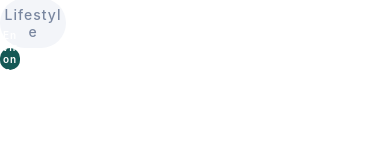
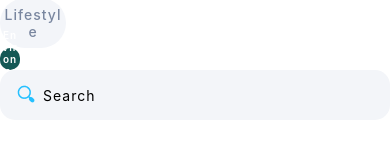
Before and after one commit to gigaamiridze/donation-app, a React Native app: screen / in a window 390 px wide. Shown: the part 191-332 px from the top of the page. Built offline with nearby package versions, Linux system fonts and the light colour scheme.

Commit message:
Added Search input component

```diff
--- a/src/components/index.ts
+++ b/src/components/index.ts
@@ -1,4 +1,5 @@
 export * from './header';
 export * from './button';
+export * from './search';
 export * from './badge';
 export * from './tab';
--- /dev/null
+++ b/src/components/search/Search.tsx
@@ -0,0 +1,17 @@
+import React from 'react';
+import { Pressable, TextInput, Image } from 'react-native';
+import { style } from './style';
+
+function Search() {
+  return (
+    <Pressable style={style.searchInputContainer}>
+      <Image source={require('../../assets/images/search-icon.png')} />
+      <TextInput
+        placeholder='Search'
+        style={style.searchInput}
+      />
+    </Pressable>
+  )
+}
+
+export default Search;
--- /dev/null
+++ b/src/components/search/index.ts
@@ -0,0 +1 @@
+export { default as Search } from './Search';
--- /dev/null
+++ b/src/components/search/style.ts
@@ -0,0 +1,21 @@
+import { StyleSheet } from 'react-native';
+
+export const style = StyleSheet.create({
+  searchInputContainer: {
+    height: 50,
+    borderRadius: 15,
+    paddingHorizontal: 16,
+    backgroundColor: '#F3F5F9',
+    flexDirection: 'row',
+    alignItems: 'center',
+    columnGap: 5,
+  },
+  searchInput: {
+    flex: 1,
+    height: '100%',
+    fontFamily: 'Inter',
+    fontSize: 14,
+    lineHeight: 14,
+    letterSpacing: 1,
+  },
+});
--- a/src/screens/home/Home.tsx
+++ b/src/screens/home/Home.tsx
@@ -1,7 +1,7 @@
 import React from 'react';
 import { SafeAreaView } from 'react-native';
 import { globalStyle } from '../../assets';
-import { Header, Button, Tab, Badge } from '../../components';
+import { Header, Button, Tab, Badge, Search } from '../../components';
 
 function Home() {
   return (
@@ -12,6 +12,7 @@ function Home() {
       <Tab title='Highlight' />
       <Tab title='Lifestyle' isInactive={true} />
       <Badge title='Environment' />
+      <Search />
     </SafeAreaView>
   )
 }
```
Also changed, not shown: src/assets/images/search-icon.png (added).
